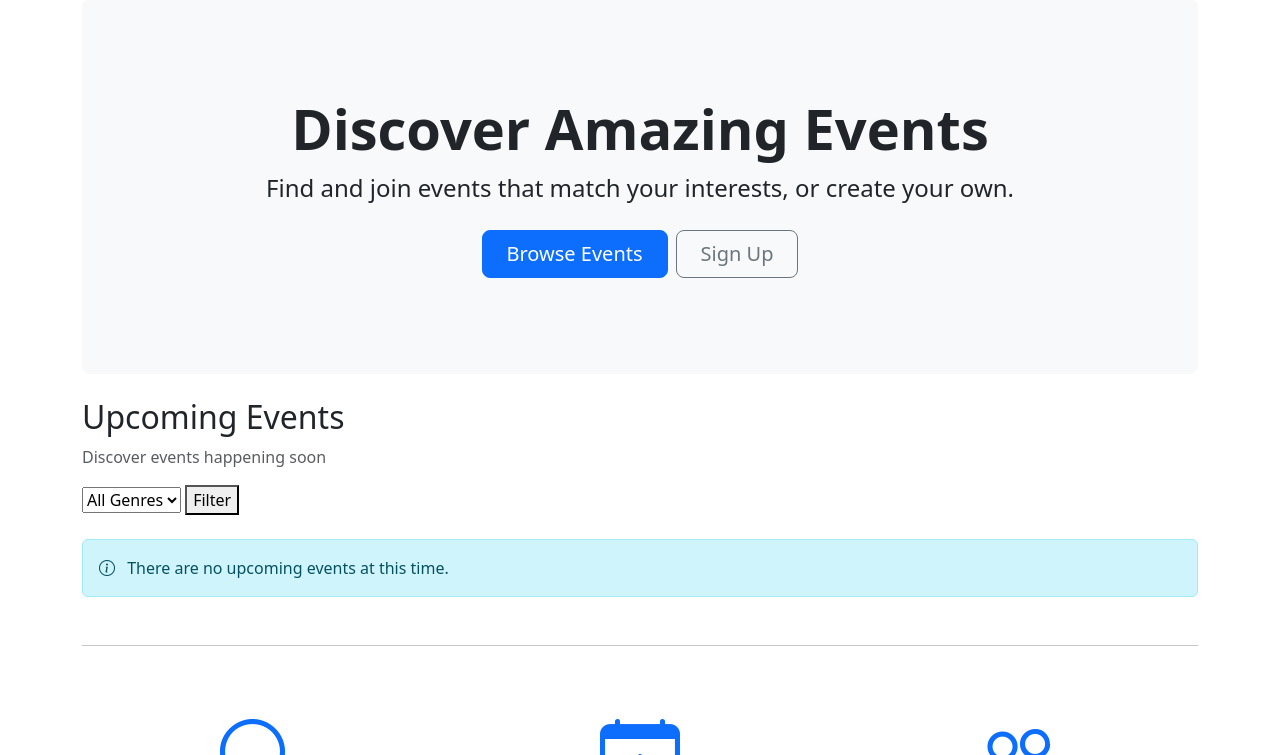
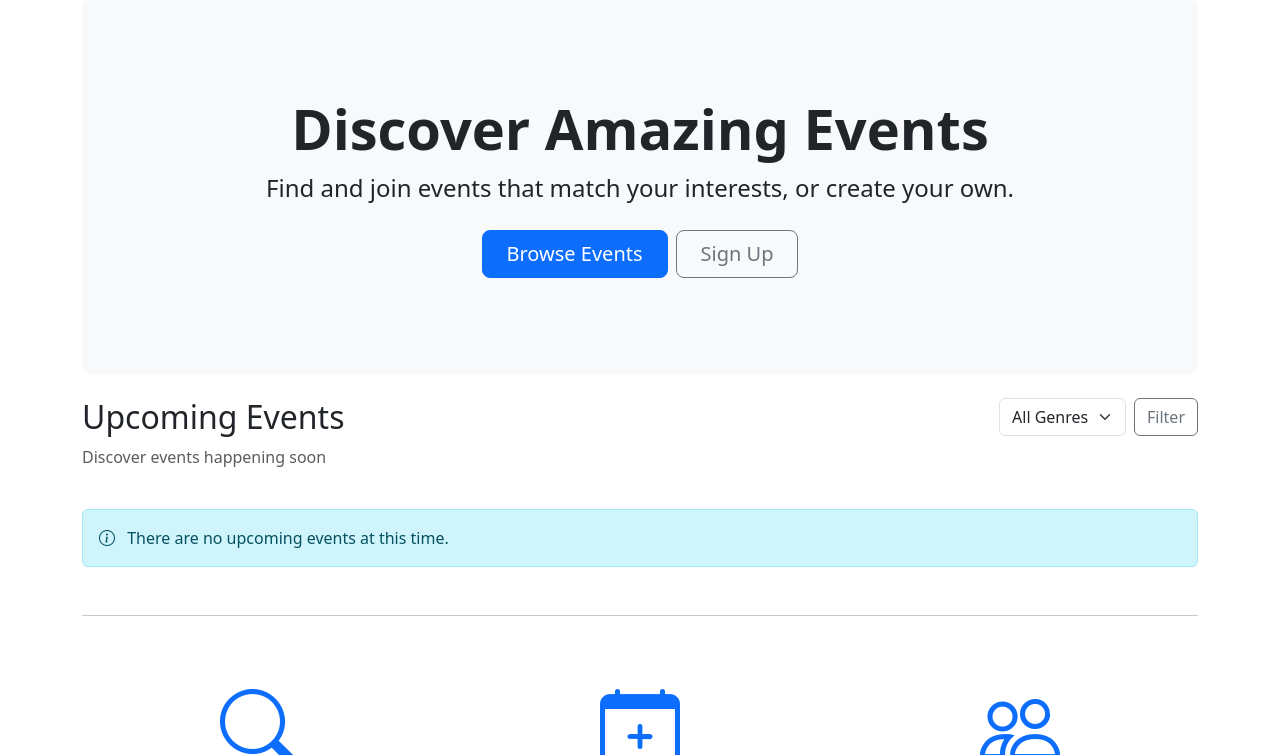
Before and after one commit to AngryMitch/Flask-Website, a Flask app: page / in a window 1280 px wide. Shown: the part 81-836 px from the top of the page. Run offline with Flask 3, Linux system fonts and the light colour scheme; some libraries are stand-ins or nearby versions.

Commit message:
applying genre filter to index

```diff
--- a/riffhub/blueprints/main/templates/index.html
+++ b/riffhub/blueprints/main/templates/index.html
@@ -33,17 +33,20 @@
         </a>
     </div>
     {% endif %}
-    <form method="get">
-        <select name="genre">
+    <div class="col-auto">
+    <form method="get" class="d-flex">
+      <select name="genre" class="form-select me-2">
         <option value="">All Genres</option>
         {% for g in genres %}
-            <option value="{{ g.id }}" {% if selected_genre == g.id %}selected{% endif %}>
+          <option value="{{ g.id }}"
+            {% if selected_genre == g.id %}selected{% endif %}>
             {{ g.title }}
           </option>
         {% endfor %}
       </select>
-        <button>Filter</button>
+      <button type="submit" class="btn btn-outline-secondary">Filter</button>
     </form>
+  </div>
 </div>
 
 {% if events %}
```
Lines whose indentation alone changed are shown as unchanged.
